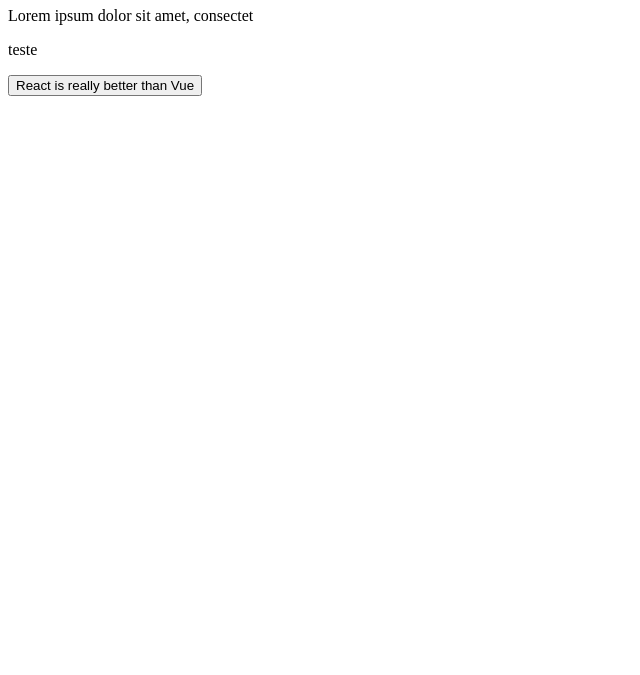
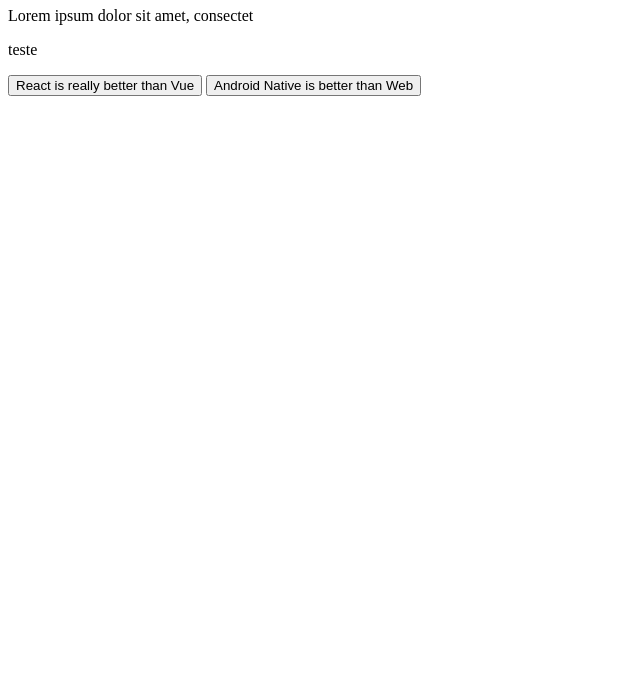
Before and after one commit to filipecabral18/gelateria-plus, a plain HTML site: page index.html in a window 1280 px wide. Shown: the part 125-800 px from the top of the page, without its empty margins (0-640 px from the left). Drawn offline with Linux system fonts and the light colour scheme.

Commit message:
Adding Android-Web button

```diff
--- a/index.html
+++ b/index.html
@@ -15,8 +15,8 @@
     <h1>First sceario</h1>
     <p>Lorem ipsum dolor sit amet, consectet</p>
     <p>teste</p>
-
     <button type="button">React is really better than Vue</button>
+    <button type="button">Android Native is better than Web</button>
 
 </body>
 </html>
```
